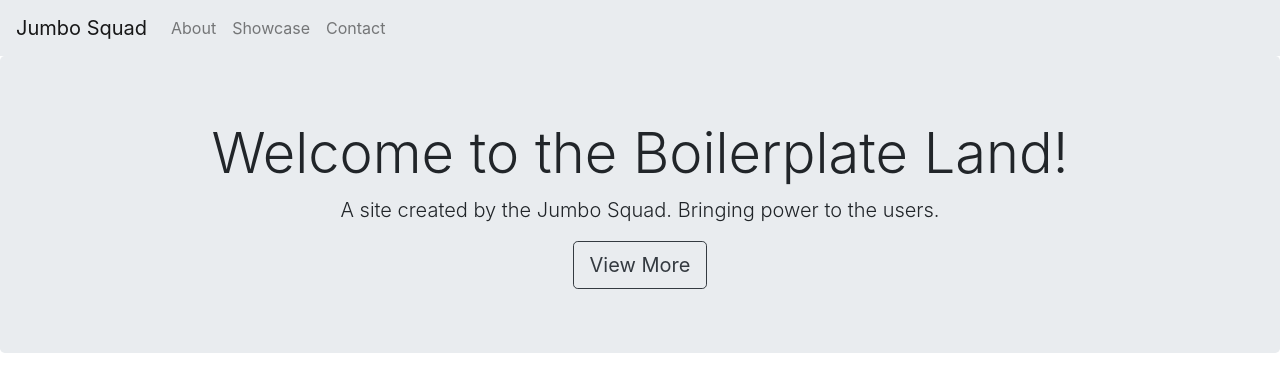
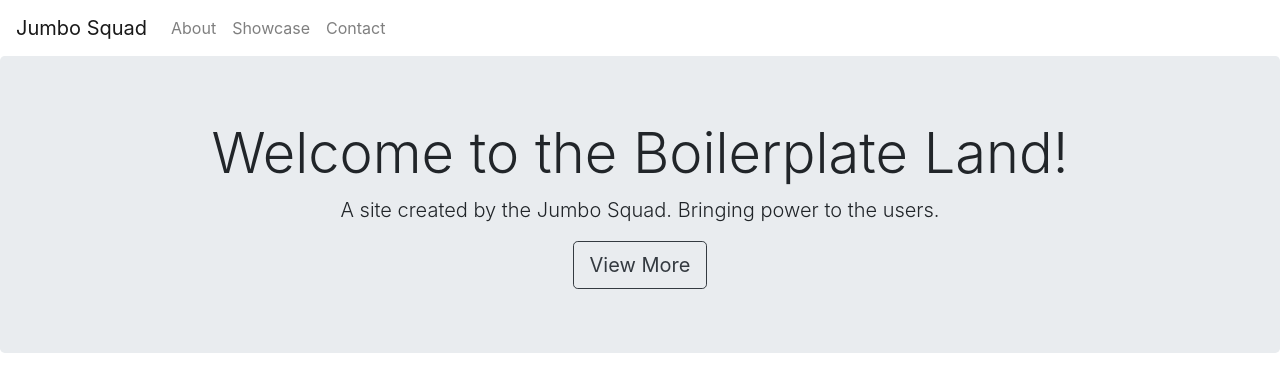
Before and after one commit to jimhinojosa/jumbotron, a plain HTML site: page index-eg.html in a window 1280 px wide. Drawn offline with nearby package versions, Linux system fonts and the light colour scheme.

Commit message:
Correctly targeted to my stylesheet :(

```diff
--- a/index-eg.html
+++ b/index-eg.html
@@ -5,7 +5,7 @@
   <meta name="viewport" content="width=device-width, initial-scale=1.0"/>
 
   <!-- Custom CSS -->
-  <link rel="stylesheet" href="css/style.css"/>
+  <link rel="stylesheet" href="css/style-eg.css"/>
 
   <!-- Bootstrap CSS CDN -->
   <link rel="stylesheet" href="https://cdn.jsdelivr.net/npm/bootstrap@4.5.3/dist/css/bootstrap.min.css" integrity="sha384-TX8t27EcRE3e/ihU7zmQxVncDAy5uIKz4rEkgIXeMed4M0jlfIDPvg6uqKI2xXr2" crossorigin="anonymous">
```
